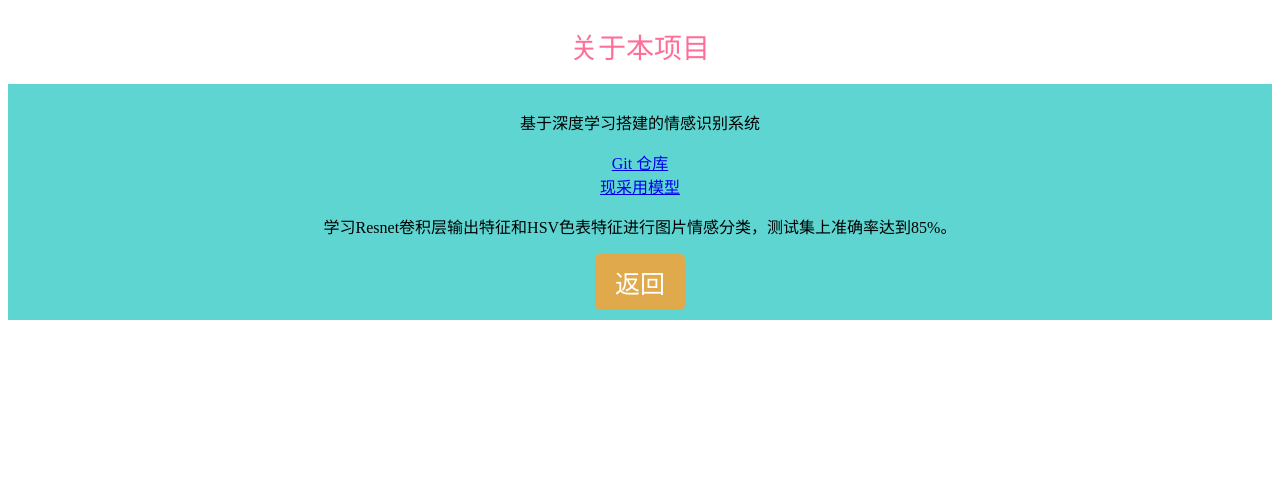
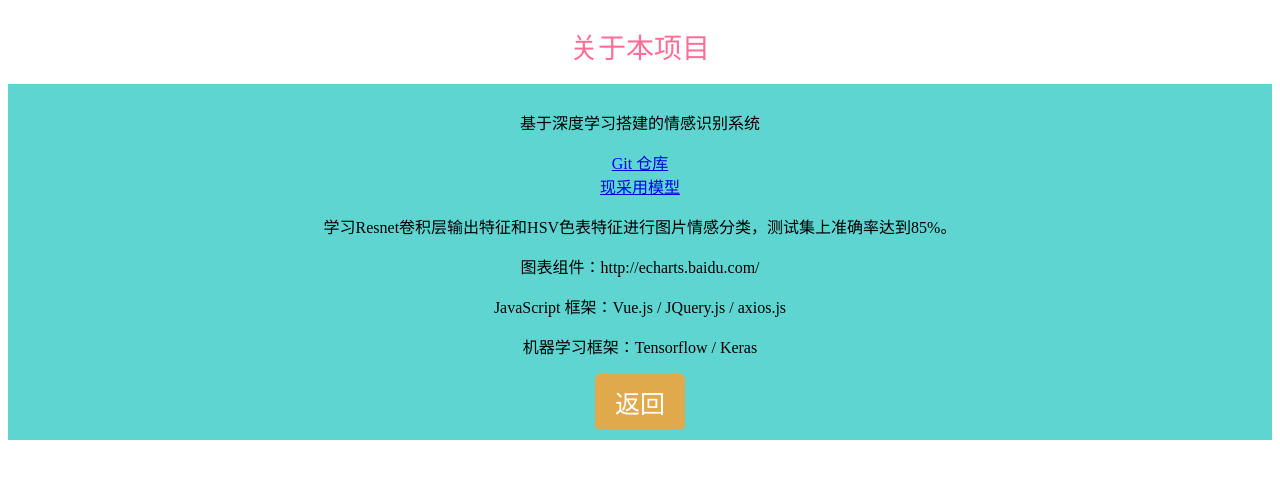
Before and after one commit to hanayashiki/EmotionServer, a Django app: page /about/ in a window 1280 px wide. Shown: the top 479 px of the page. Run offline with Django 3.2, Linux system fonts and the light colour scheme.

Commit message:
Change loading and about

```diff
--- a/emotion_extract/templates/about.html
+++ b/emotion_extract/templates/about.html
@@ -13,6 +13,9 @@
         <a href="https://github.com/hanayashiki/FindEmotionFromImages">Git 仓库</a><br/>
         <a href="https://github.com/hanayashiki/FindEmotionFromImages/blob/master/test_module_resnet_no_top.py">现采用模型</a>
         <p>学习Resnet卷积层输出特征和HSV色表特征进行图片情感分类，测试集上准确率达到85%。</p>
+        <p>图表组件：http://echarts.baidu.com/</p>
+        <p>JavaScript 框架：Vue.js / JQuery.js / axios.js</p>
+        <p>机器学习框架：Tensorflow / Keras</p>
         <button class="submit-button" onclick="{location.href='/'}">返回</button>
     </div>
 </body>
```
Also changed, not shown: emotion_extract/templates/home.html (+5 -6 lines).
